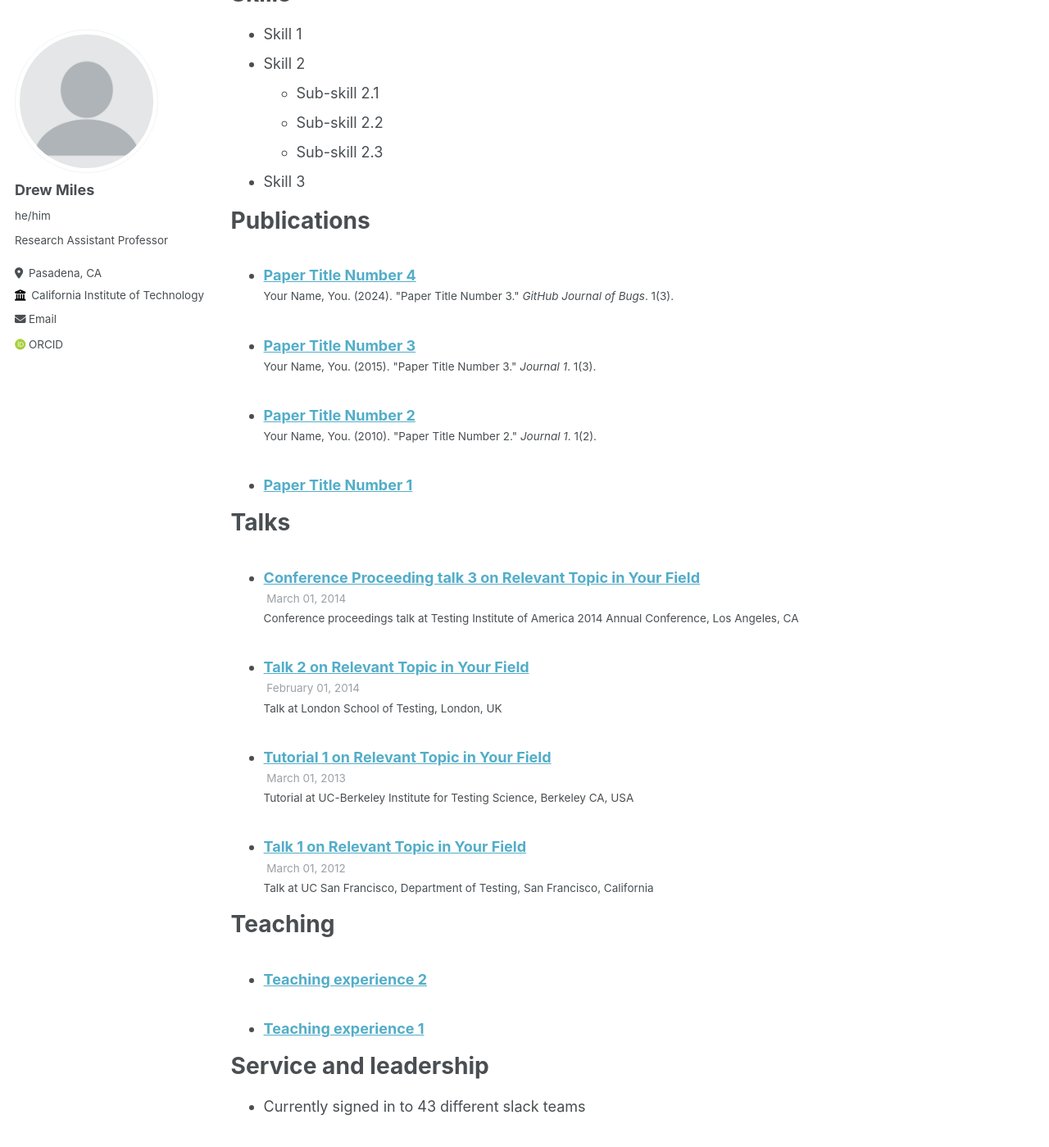
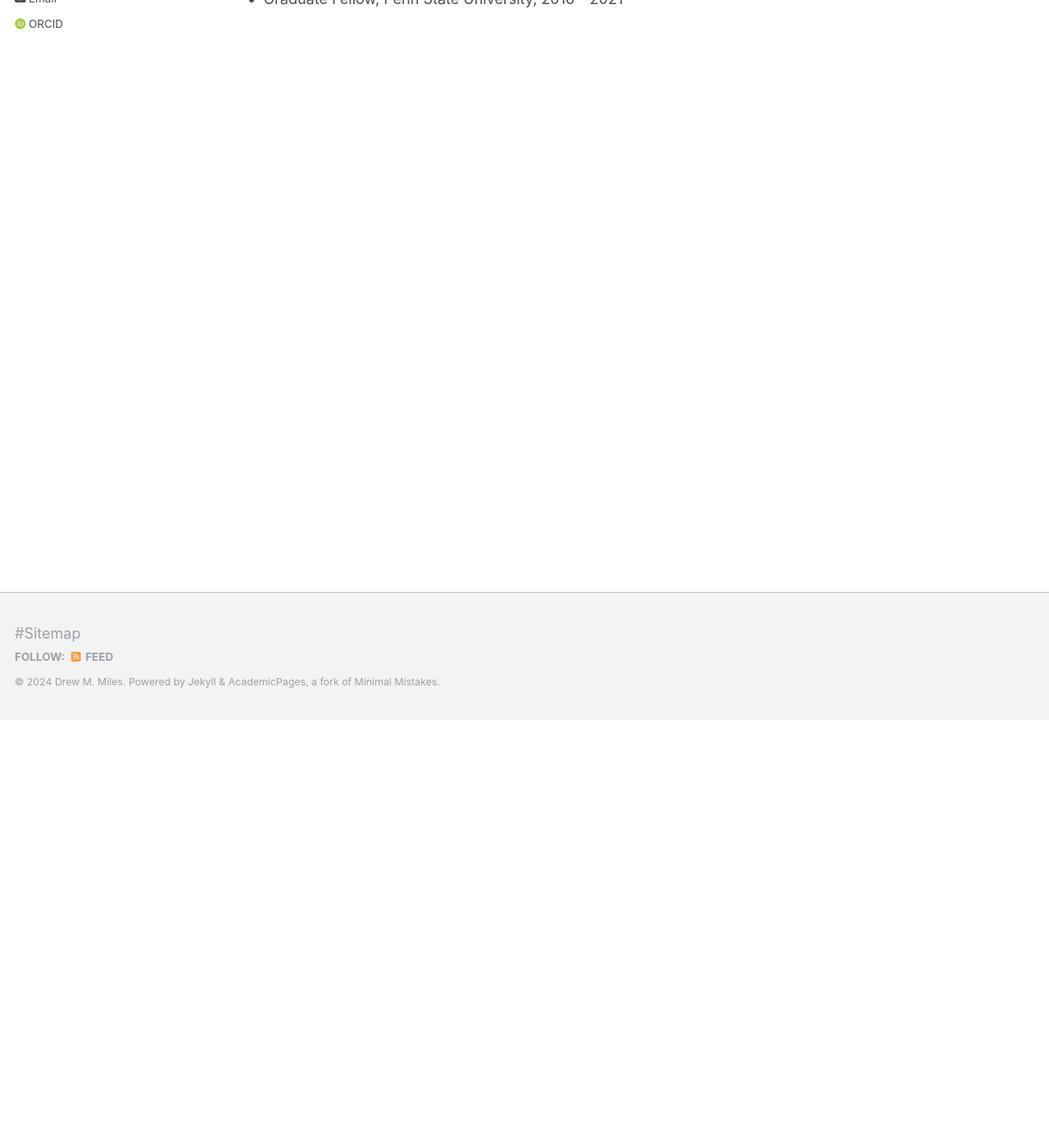
Before and after one commit to drew-miles/drew-miles.github.io, a Jekyll site: the page built from _pages/cv.md, in a window 1280 px wide and 1400 px high, scrolled down 522 px. Shown: the whole window at 82% size. Built offline with Jekyll 4.4.1, drawn with Linux system fonts in a browser that asks for light colours; some web fonts are replaced; some of the changed text lies outside the part shown.

Commit message:
Update cv.md

```diff
--- a/_pages/cv.md
+++ b/_pages/cv.md
@@ -20,34 +22,3 @@ Academic Positions Held
 * Research Assistant Professor, Caltech 2024 - Present
 * Postdoc, Caltech 2022 - 2024
 * Graduate Fellow, Penn State University, 2016 - 2021
-
-Skills
-======
-* Skill 1
-* Skill 2
-  * Sub-skill 2.1
-  * Sub-skill 2.2
-  * Sub-skill 2.3
-* Skill 3
-
-Publications
-======
-  <ul>{% for post in site.publications reversed %}
-    {% include archive-single-cv.html %}
-  {% endfor %}</ul>
-
-Talks
-======
-  <ul>{% for post in site.talks reversed %}
-    {% include archive-single-talk-cv.html  %}
-  {% endfor %}</ul>
-
-Teaching
-======
-  <ul>{% for post in site.teaching reversed %}
-    {% include archive-single-cv.html %}
-  {% endfor %}</ul>
-
-Service and leadership
-======
-* Currently signed in to 43 different slack teams
```
Also changed, not shown: other parts of _pages/cv.md (+2 -0 lines).
